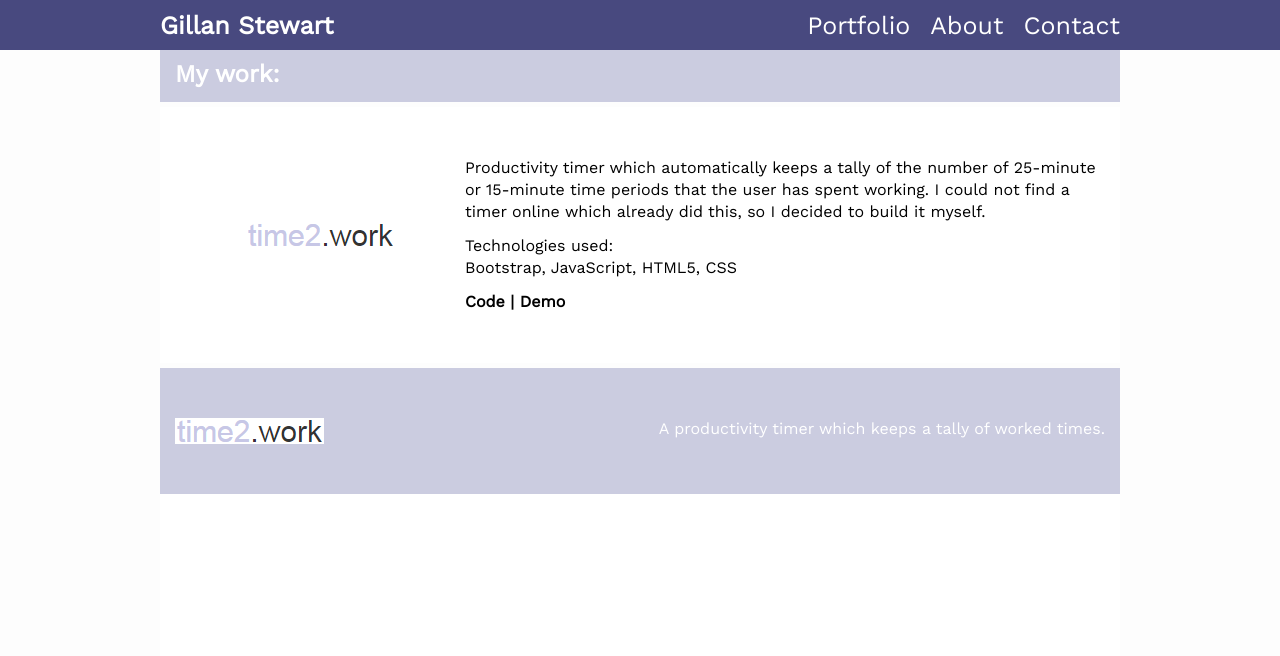
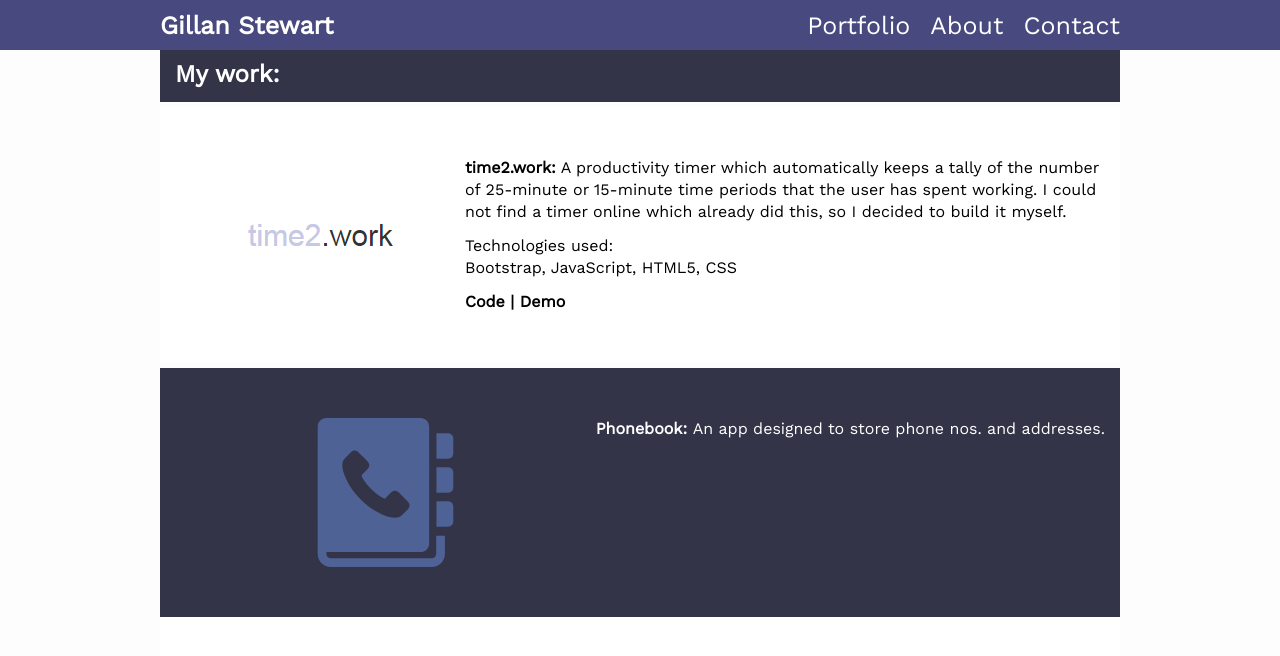
Before and after one commit to gillanjs/gillanjs.github.io, a website: page index.html in a window 1280 px wide. Drawn offline with nearby package versions, Linux system fonts and the light colour scheme.

Commit message:
Updated styling. Added a new image.

```diff
--- a/index.html
+++ b/index.html
@@ -19,13 +19,13 @@
 
 
         <div class="container content">
-            <h2>My work:</h2>
+            <h2 class="second-color">My work:</h2>
             <div class="portfolio-item">
 
                 <img class="portfolio-img" src="images/time2workpic.png" alt="time2.work">
 
                 <div class="description">
-                    <p>Productivity timer which automatically keeps a tally of the number of 25-minute or 15-minute time periods that the user has spent working.
+                    <p><span class="project-name">time2.work:</span> A productivity timer which automatically keeps a tally of the number of 25-minute or 15-minute time periods that the user has spent working.
                     I could not find a timer online which already did this, so I decided to build it myself.</p>
                     <p class="technologies">Technologies used: <br> Bootstrap, JavaScript, HTML5, CSS </p>
                     <p class="technologies code-demo-links"> <a href="">Code</a> | <a href="">Demo</a> </p>
@@ -33,9 +33,11 @@
             </div>
 
 
-            <div class="second portfolio-item">
-                <img src="images/time2workpic.png" alt="time2.work">
-                <p>A productivity timer which keeps a tally of worked times.</p>
+            <div class="second-color portfolio-item">
+                <img class="portfolio-img" src="images/phonebook.svg" alt="phonebook" width="149">
+                <div class="description">
+                    <p> <span class="project-name">Phonebook: </span>An app designed to store phone nos. and addresses.</p>
+                </div>
             </div>
 
         </div>
--- a/styles/style.css
+++ b/styles/style.css
@@ -53,8 +53,6 @@ ul{
 
 h2{
     margin:0px;
-    background-color:#cbcce0;
-    color:#FFF;
     padding-top:8px;
     padding-left:15px;
     padding-bottom:10px;
@@ -77,15 +75,11 @@ h2{
 
 }
 
-.second{
-    background-color:#cbcce0;
+.second-color{
+    background-color:#333448;
     color:#FFF;
 }
 
-.portfolio-image-container{
-    min-width: 320px;
-
-}
 
 img{
     align-self:center; /*stops images from stretching*/
@@ -94,6 +88,7 @@ img{
 
 .portfolio-img{
     margin: 0 auto;
+    max-width: 320px;
 }
 
 p{
@@ -118,3 +113,7 @@ a{
 a:hover {
     color: hotpink;
 }
+
+.project-name{
+    font-weight:bold;
+}
```
Also changed, not shown: assets/style.min.css, images/phonebook.svg (added).
